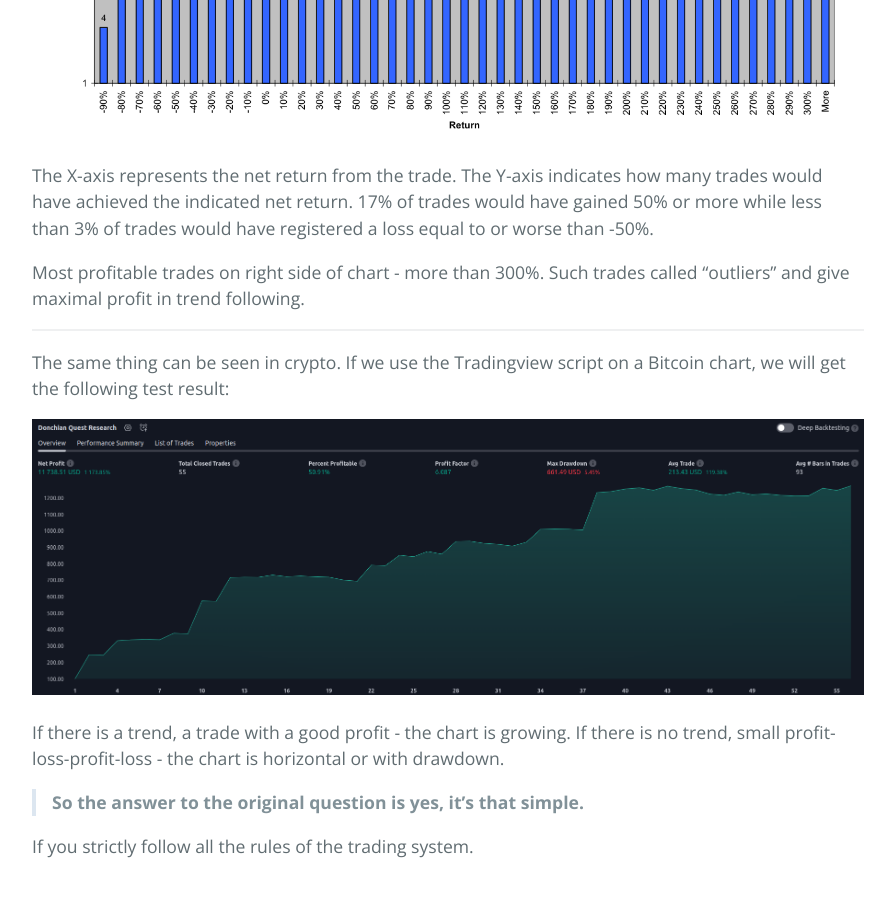
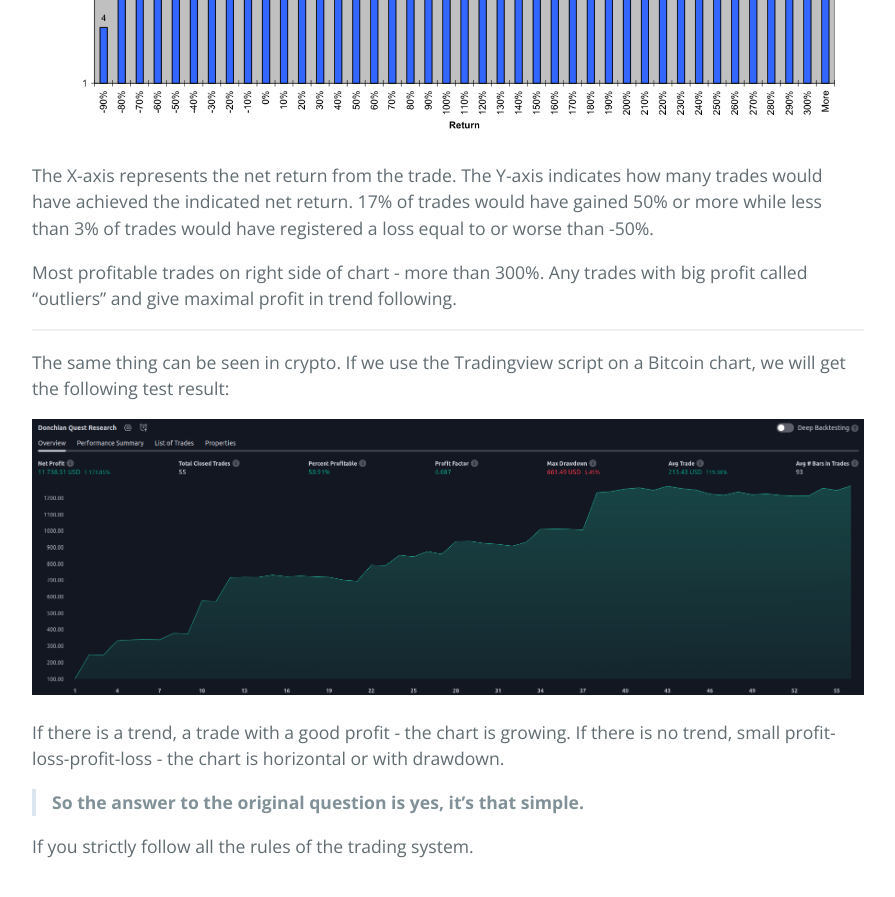
Before and after one commit to sergeyen7/sergeyen7.github.io, a Jekyll site: the page built from index.md, in a window 1280 px wide and 900 px high, scrolled down 9145 px. Shown: the top 897 px of the window, without its empty margins (192-1087 px from the left). Built offline with Jekyll 4.4.1, drawn with Linux system fonts in a browser that asks for light colours; nearby versions of some CDN libraries.

Commit message:
Update index.md

```diff
--- a/index.md
+++ b/index.md
@@ -276,7 +276,7 @@ Here is an example of how the trend following strategy works in real world. It w
 
 The X-axis represents the net return from the trade. The Y-axis indicates how many trades would have achieved the indicated net return. 17% of trades would have gained 50% or more while less than 3% of trades would have registered a loss equal to or worse than -50%.
 
-Most profitable trades on right side of chart - more than 300%. Such trades called "outliers" and give maximal profit in trend following.
+Most profitable trades on right side of chart - more than 300%. Any trades with big profit called "outliers" and give maximal profit in trend following.
 
 * * *
 
```
